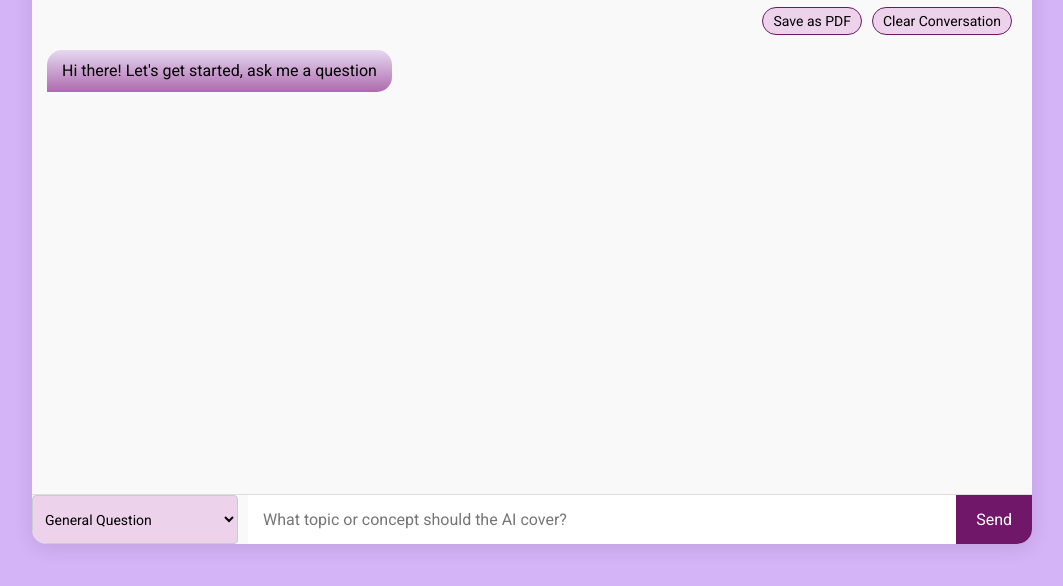
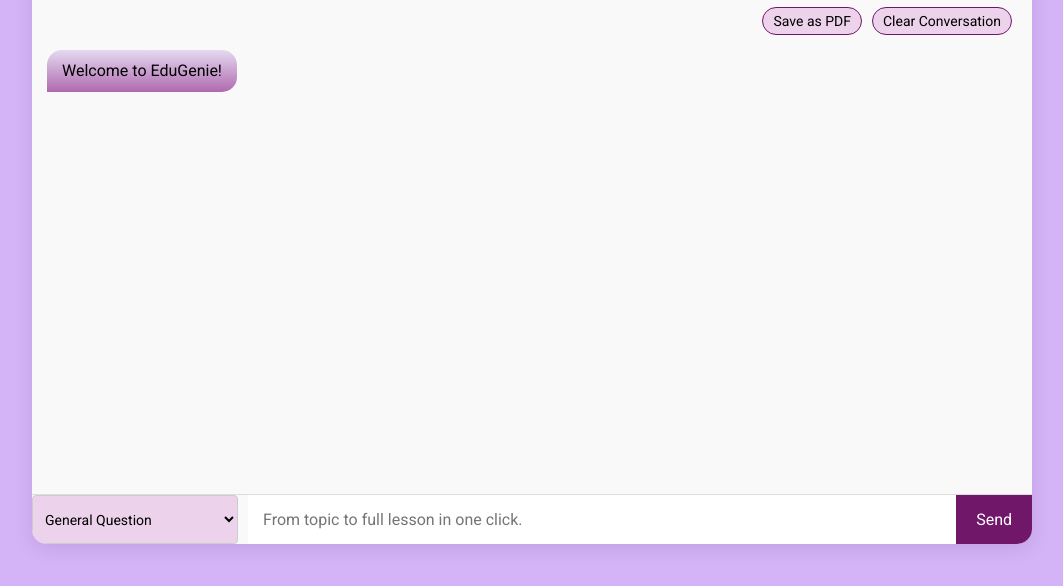
Before and after one commit to luisaaiko/EduGenie2.0, a website: page index.html in a window 1280 px wide. Shown: the part 156-742 px from the top of the page, without its empty margins (108-1171 px from the left). Drawn offline with nearby package versions, Linux system fonts and the light colour scheme.

Commit message:
Merge remote-tracking branch 'refs/remotes/origin/main'

```diff
--- a/index.html
+++ b/index.html
@@ -26,7 +26,7 @@
 
             <div class="chat-box" id="conversationArea">
                 <div class="message bot">
-                    <div class="bubble">Hi there! Let's get started, ask me a question</div>
+                    <div class="bubble">Welcome to EduGenie! </div>
                 </div>
             </div>
 
@@ -37,7 +37,7 @@
                 <option value="quiz">Quiz Questions</option>
                 <option value="slides">Presentation Slides Outline</option>
             </select>
-            <input type="text" id="prompt" placeholder="What topic or concept should the AI cover?" />
+            <input type="text" id="prompt" placeholder="From topic to full lesson in one click." />
             <button onclick="askGemini()">Send</button>
         </div>
             </div>
```
Also changed, not shown: 1 other file.
